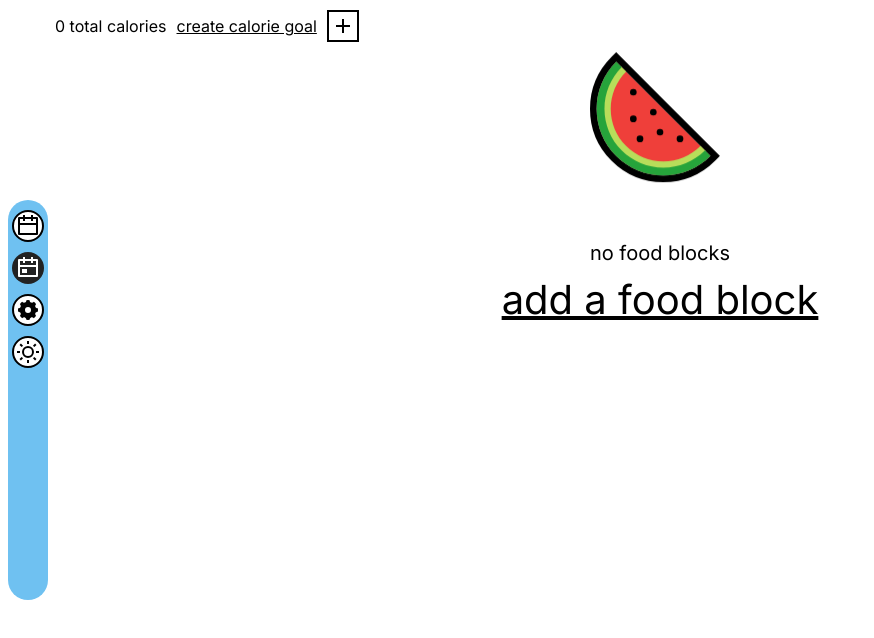
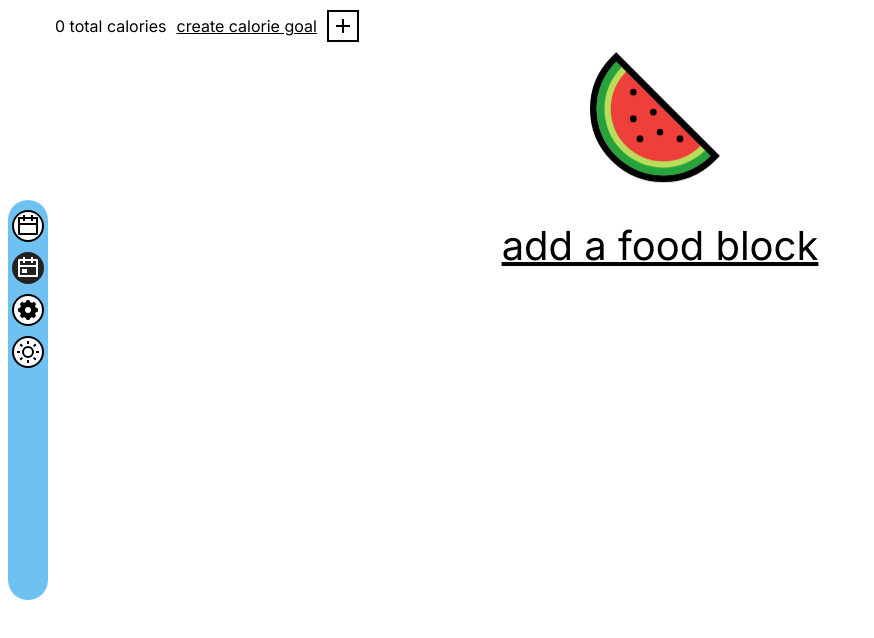
Before and after one commit to colorlessenergy/calorie-tracker, a Next.js app: page /day/1 in a window 1280 px wide. Shown: the top 638 px of the page, without its empty margins (0-874 px from the left). Built offline with nearby package versions, Linux system fonts and the light colour scheme.

Commit message:
remove no food blocks text

```diff
--- a/shared/components/Home/EmptyFoodBlocks.js
+++ b/shared/components/Home/EmptyFoodBlocks.js
@@ -12,7 +12,6 @@ const EmptyFoodBlocks = ({ addEmptyFoodBlock }) => {
                     alt="watermelon icon"
                 />
             </div>
-            <p className="text-center text-medium mb-1">no food blocks</p>
             <button
                 className="dark-text text-large text-decoration-underline d-block m-center"
                 onClick={() => addEmptyFoodBlock()}
```
